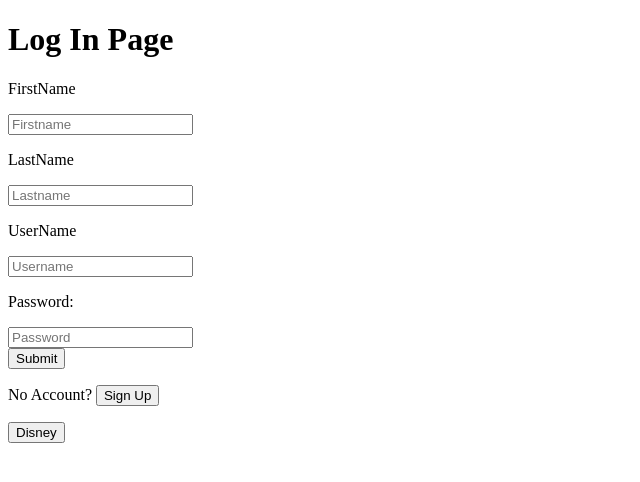
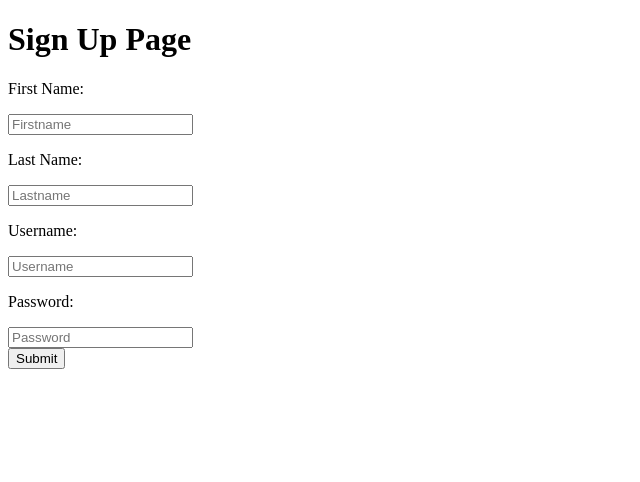
Before and after one commit to Rogerson253/groupFinder, a React (Create React App) app in the folder client/: page /UserSignUp in a window 1280 px wide. Shown: the top 482 px of the page, without its empty margins (0-640 px from the left). Built offline with nearby package versions, Linux system fonts and the light colour scheme.

Commit message:
Updated sign up page

```diff
--- a/client/src/components/UserSignUp/index.js
+++ b/client/src/components/UserSignUp/index.js
@@ -66,11 +66,11 @@ class SignUp extends Component {
     const { firstName, lastName, username, password } = this.state;
     return (
       <Fragment>
-        <h1>Log In Page</h1>
-        {/* <p>Hello {this.state.username}</p> */}
+        <h1>Sign Up Page</h1>
+
         <div className="col">
           <form className="login" onSubmit={this.handleSubmit}>
-          <p>FirstName</p>
+          <p>First Name:</p>
           <input
               name="firstName"
               type="text"
@@ -79,7 +79,7 @@ class SignUp extends Component {
               id="firstName-input"
               placeholder="Firstname"
             />
-            <p>LastName</p>
+            <p>Last Name:</p>
             <input
               name="lastName"
               type="text"
@@ -88,7 +88,7 @@ class SignUp extends Component {
               id="lastName-input"
               placeholder="Lastname"
             />
-            <p>UserName</p>
+            <p>Username:</p>
             <input
               name="username"
               type="text"
@@ -112,13 +112,7 @@ class SignUp extends Component {
               Submit
             </button>
             </Link>
-            <p>
-              No Account? <Link to = "/UserSignUp"> <button type="submit">Sign Up</button></Link>
-            </p>
           </form>
-          <button onClick={this.getCharacterData} type="submit">
-            Disney
-          </button>
         </div>
       </Fragment>
     );
```
